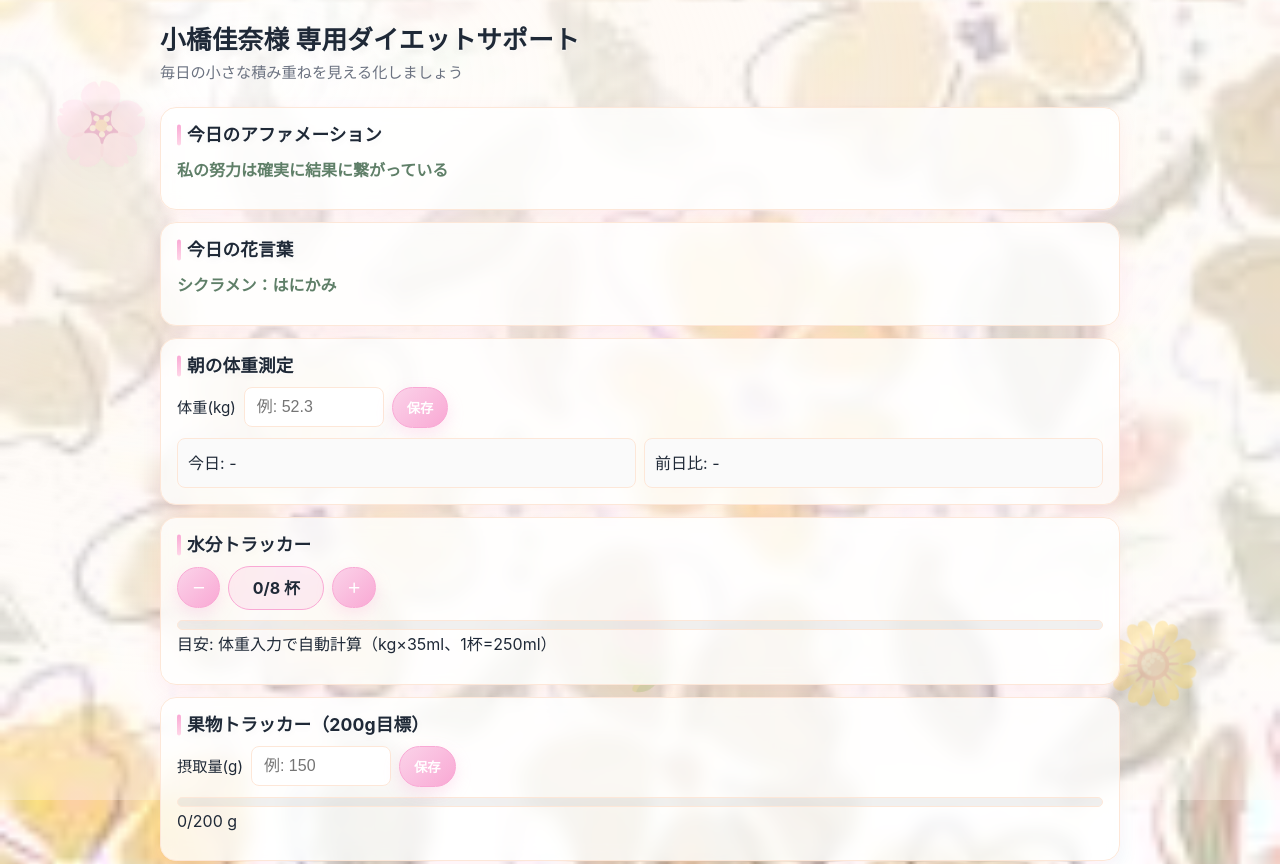
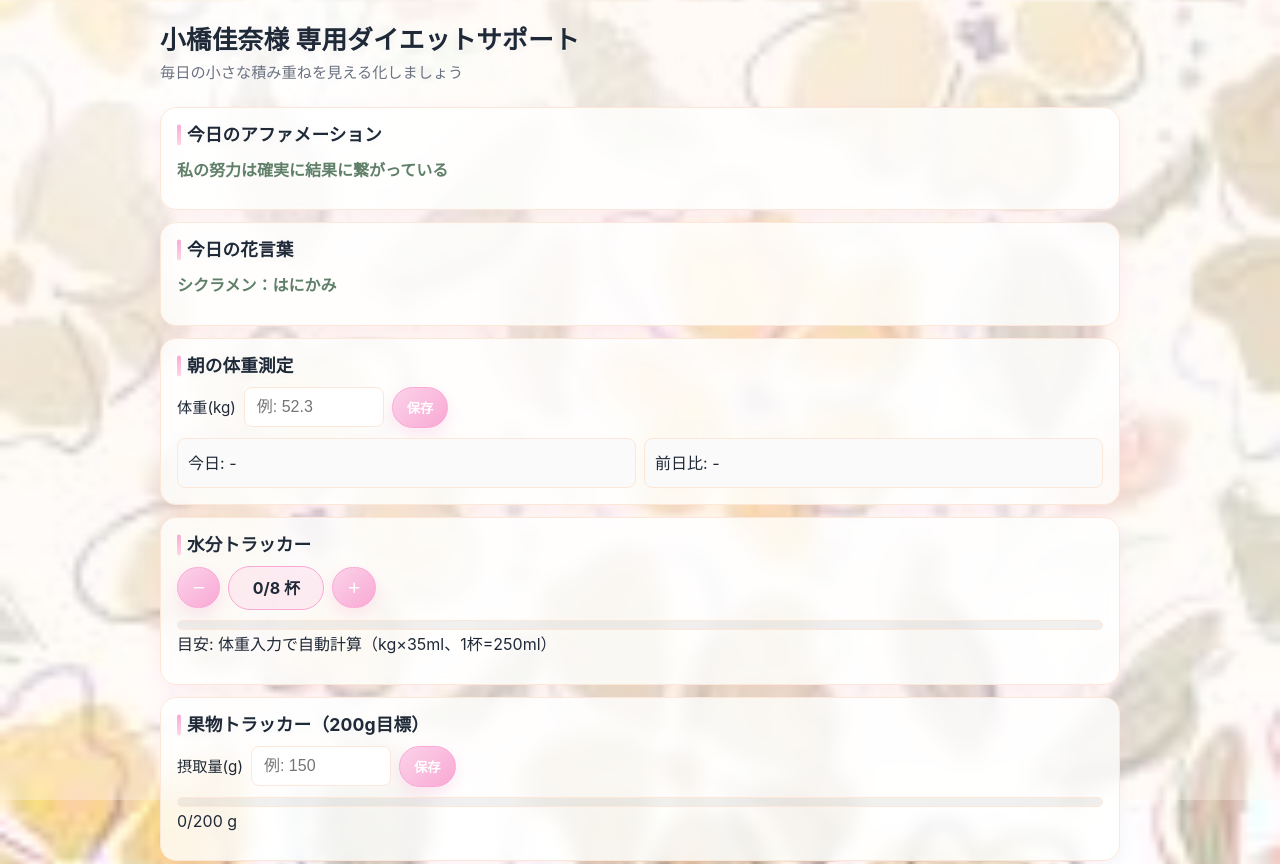
Before and after one commit to HORIKAWA-SHO/kobashikanasama, a plain HTML site: page index.html in a window 1280 px wide. Shown: the top 864 px of the page. Drawn offline with Linux system fonts and the light colour scheme; a web font is replaced by a local one.

Commit message:
revert: 花の装飾を取り消し（HTML/CSSのデコレーションを削除）

```diff
--- a/index.html
+++ b/index.html
@@ -10,11 +10,6 @@
   <link rel="stylesheet" href="style.css" />
 </head>
 <body class="has-bg">
-  <div class="flower-decor" aria-hidden="true">
-    <span class="f1">🌸</span>
-    <span class="f2">🌼</span>
-    <span class="f3">🌷</span>
-  </div>
   <header class="container">
     <h1>小橋佳奈様 専用ダイエットサポート</h1>
     <p class="sub">毎日の小さな積み重ねを見える化しましょう</p>
--- a/style.css
+++ b/style.css
@@ -81,21 +81,6 @@ textarea#notes:focus { outline: none; border-color: #f9a8d4; box-shadow: 0 0 0 3
 .calendar .mark { color: var(--accent); font-size: 1rem; }
 .calendar .dim { opacity: .35; }
 
-/* 花の装飾 */
-.flower-decor { position: fixed; inset: 0; pointer-events: none; z-index: 0; }
-.flower-decor .f1, .flower-decor .f2, .flower-decor .f3 {
-  position: absolute; filter: drop-shadow(0 8px 18px rgba(0,0,0,0.12));
-  opacity: .22; transform: translate3d(0,0,0);
-  font-size: clamp(24px, 8vw, 80px);
-}
-.flower-decor .f1 { left: 4%; top: 6%; animation: float1 12s ease-in-out infinite; }
-.flower-decor .f2 { right: 6%; bottom: 8%; animation: float2 14s ease-in-out infinite; }
-.flower-decor .f3 { left: 50%; top: 72%; transform: translateX(-50%); animation: float3 16s ease-in-out infinite; }
-
-@keyframes float1 { 0%,100%{ transform: translateY(0) } 50%{ transform: translateY(8px) } }
-@keyframes float2 { 0%,100%{ transform: translateY(0) rotate(0deg) } 50%{ transform: translateY(-10px) rotate(2deg) } }
-@keyframes float3 { 0%,100%{ transform: translate(-50%,0) } 50%{ transform: translate(-50%,6px) } }
-
 @media (min-width: 720px) {
   header h1 { font-size: clamp(1.4rem, 2vw, 1.8rem); }
   .calendar .cell { min-height: 92px; }
```
